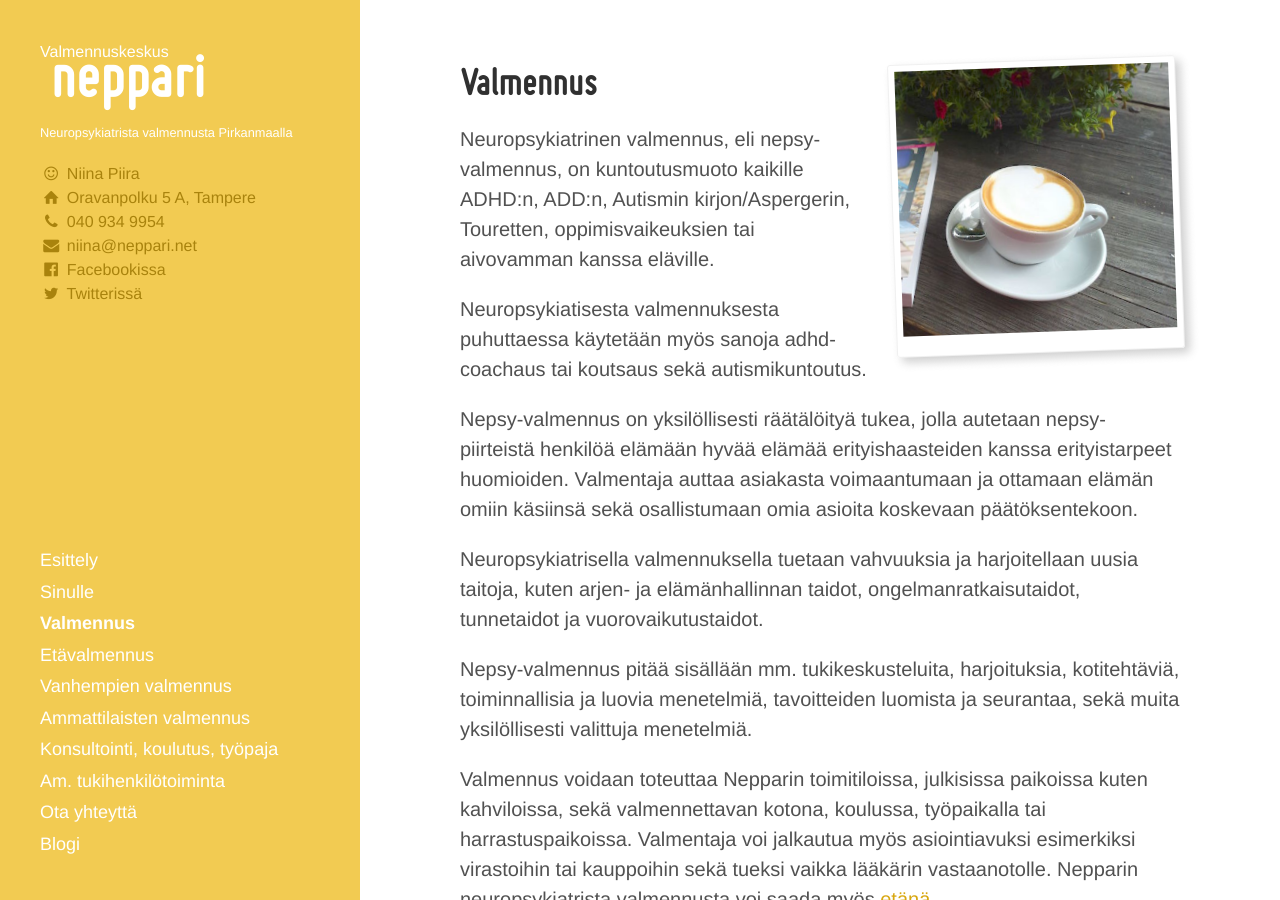
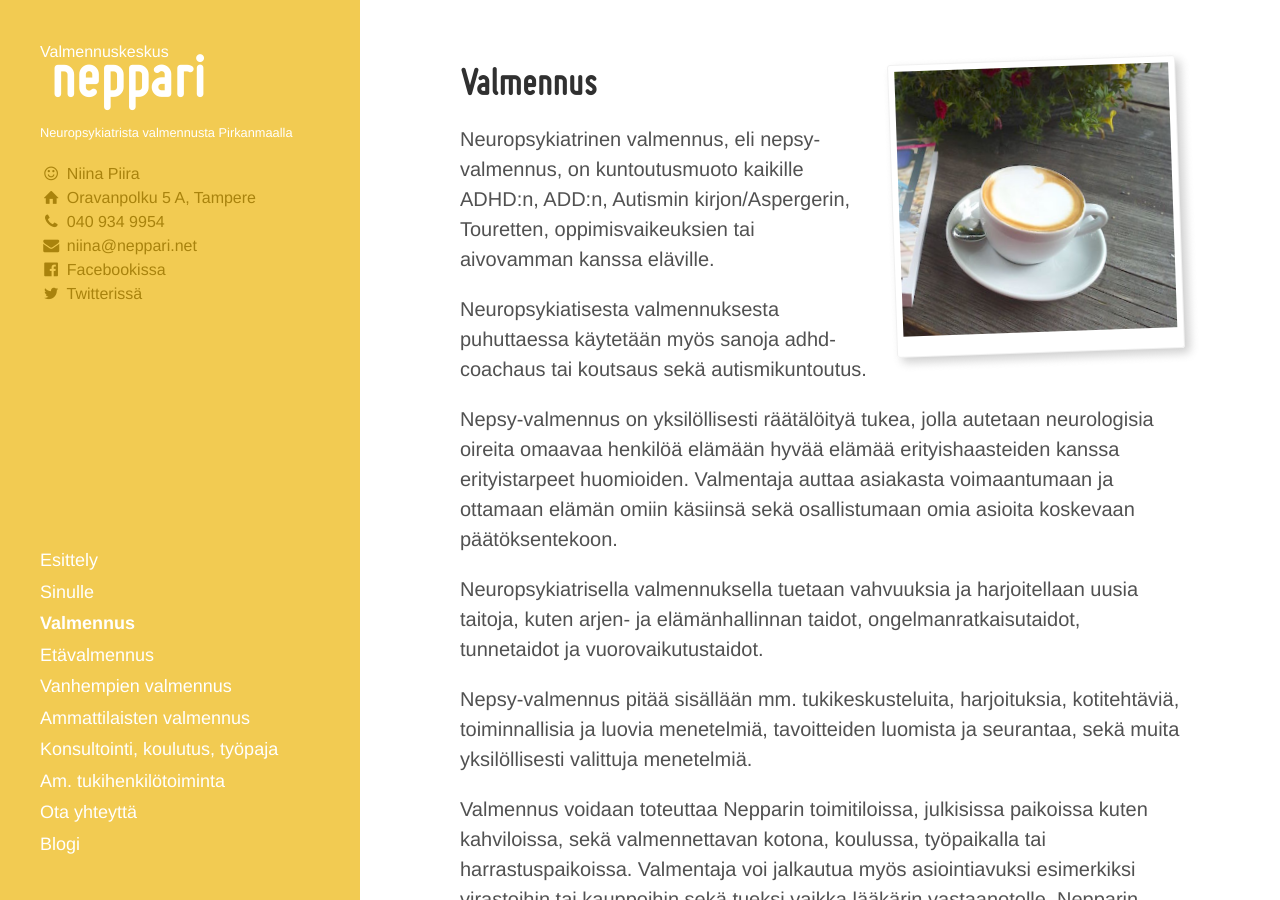
Before and after one commit to niinapiira/neppari.net, a Jekyll site: the page built from valmennus.md, in a window 1280 px wide and 900 px high. Built offline with Jekyll 4.4.1, drawn with Linux system fonts in a browser that asks for light colours.

Commit message:
Update valmennus.md

```diff
--- a/valmennus.md
+++ b/valmennus.md
@@ -20,7 +20,7 @@ Neuropsykiatrinen valmennus, eli nepsy-valmennus, on kuntoutusmuoto kaikille ADH
 
 Neuropsykiatisesta valmennuksesta puhuttaessa käytetään myös sanoja adhd-coachaus tai koutsaus sekä autismikuntoutus.
 
-Nepsy-valmennus on yksilöllisesti räätälöityä tukea, jolla autetaan nepsy-piirteistä henkilöä elämään hyvää elämää erityishaasteiden kanssa erityistarpeet huomioiden. Valmentaja auttaa asiakasta voimaantumaan ja ottamaan elämän omiin käsiinsä sekä osallistumaan omia asioita koskevaan päätöksentekoon.
+Nepsy-valmennus on yksilöllisesti räätälöityä tukea, jolla autetaan neurologisia oireita omaavaa henkilöä elämään hyvää elämää erityishaasteiden kanssa erityistarpeet huomioiden. Valmentaja auttaa asiakasta voimaantumaan ja ottamaan elämän omiin käsiinsä sekä osallistumaan omia asioita koskevaan päätöksentekoon.
 
 Neuropsykiatrisella valmennuksella tuetaan vahvuuksia ja harjoitellaan uusia taitoja, kuten arjen- ja elämänhallinnan taidot, ongelmanratkaisutaidot, tunnetaidot ja vuorovaikutustaidot.
 
```
